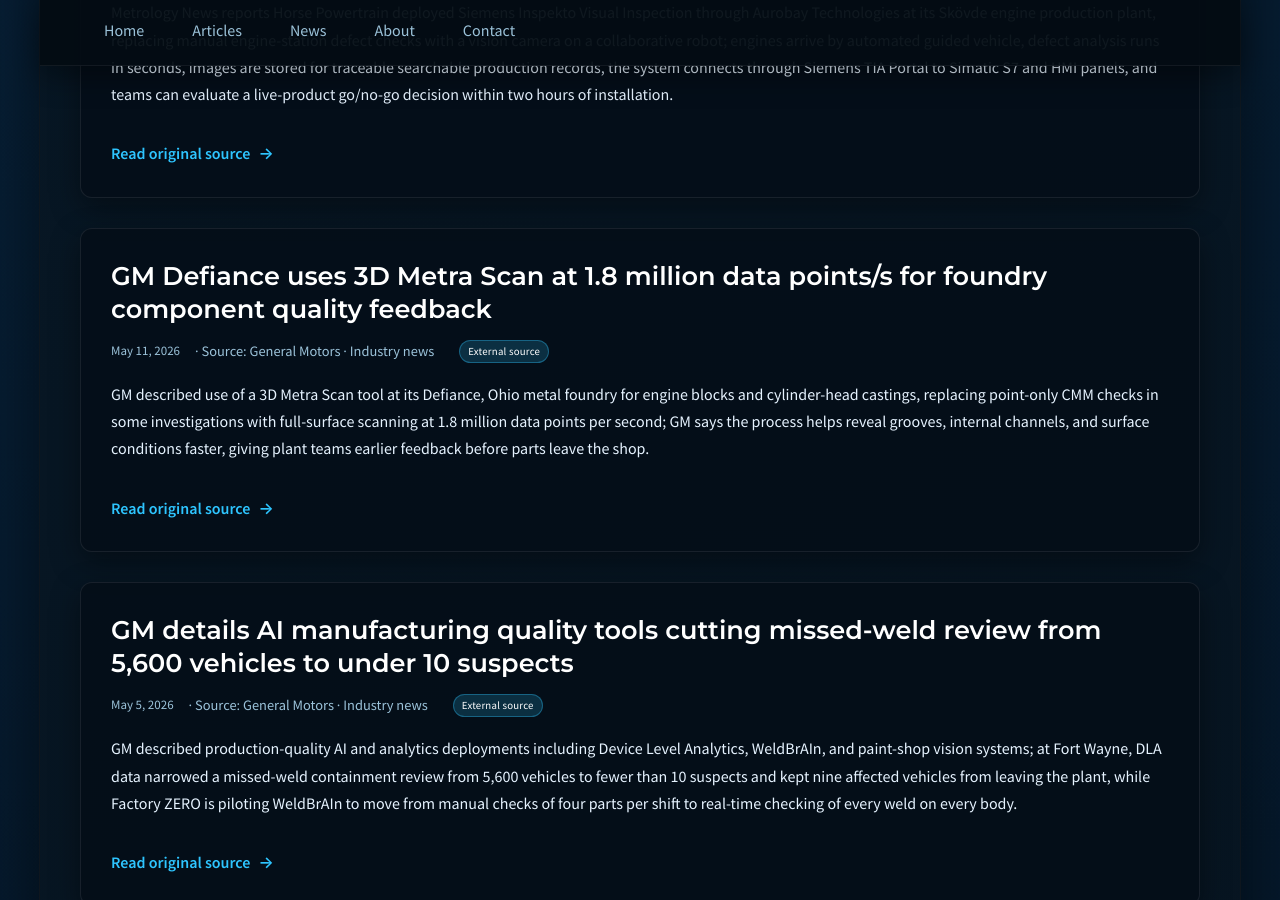
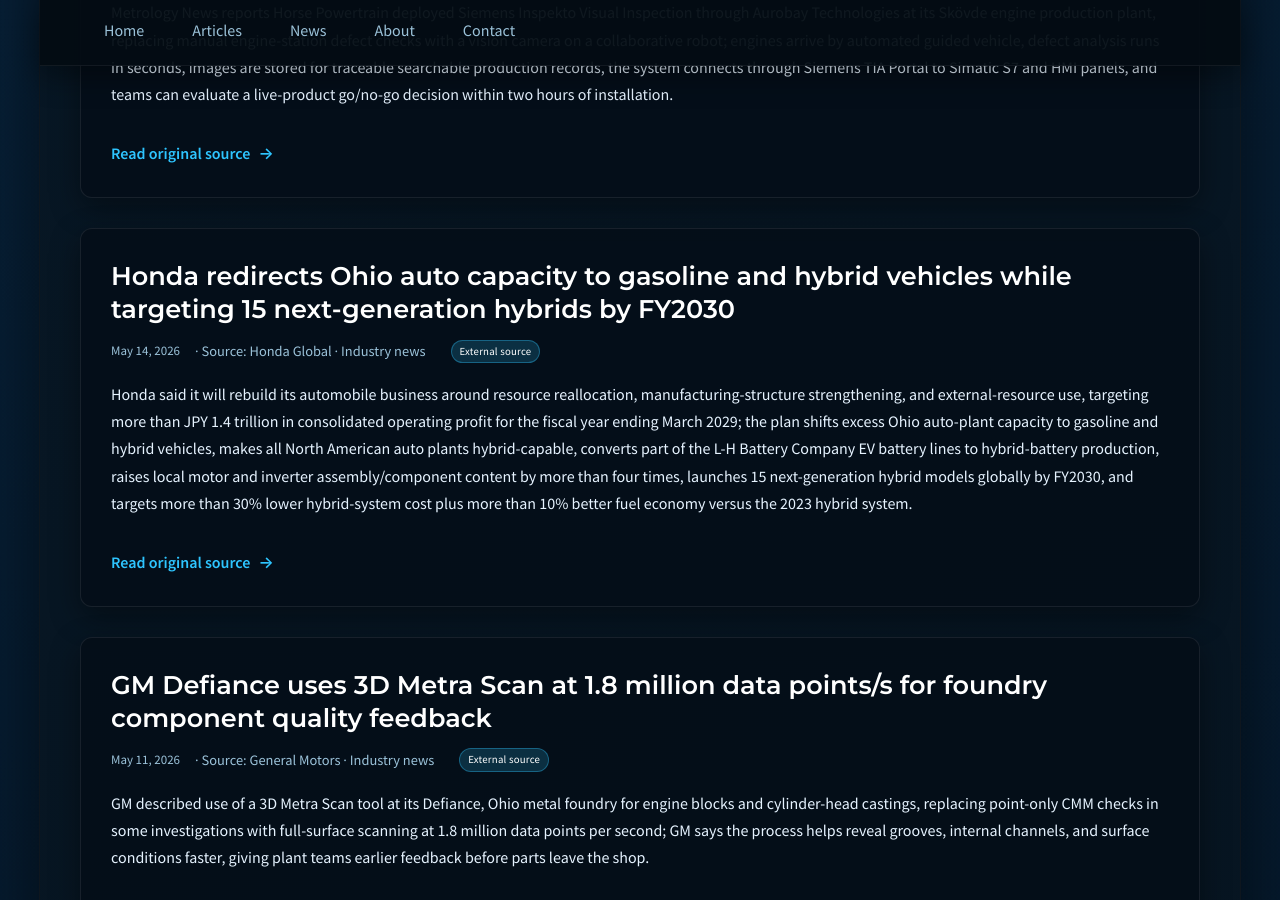
Before and after one commit to JohnForeman/MetrologyCentral, a Jekyll site: the page built from news.md, in a window 1280 px wide and 900 px high, scrolled down 3136 px. Built offline with Jekyll 4.4.1, drawn with Linux system fonts in a browser that asks for light colours.

Commit message:
Add Honda hybrid manufacturing update

```diff
--- a/_data/news.yml
+++ b/_data/news.yml
@@ -94,6 +94,13 @@
     range spanning 0.6 µm to 14 nm, 12 production fabs with more than 400,000 12-inch-equivalent
     wafers per month of capacity, and IATF 16949 certification across all fabs.
   url: https://www.umc.com/en/News/press_release/Content/technology_related/20260514
+- date: '2026-05-14'
+  title: Honda redirects Ohio auto capacity to gasoline and hybrid vehicles while targeting 15 next-generation hybrids by FY2030
+  source: Honda Global
+  sector: auto_manufacturing
+  kind: industry_news
+  summary: Honda said it will rebuild its automobile business around resource reallocation, manufacturing-structure strengthening, and external-resource use, targeting more than JPY 1.4 trillion in consolidated operating profit for the fiscal year ending March 2029; the plan shifts excess Ohio auto-plant capacity to gasoline and hybrid vehicles, makes all North American auto plants hybrid-capable, converts part of the L-H Battery Company EV battery lines to hybrid-battery production, raises local motor and inverter assembly/component content by more than four times, launches 15 next-generation hybrid models globally by FY2030, and targets more than 30% lower hybrid-system cost plus more than 10% better fuel economy versus the 2023 hybrid system.
+  url: https://global.honda/en/newsroom/news/2026/c260514beng.html
 - date: '2026-05-13'
   title: Moment Energy to build 1 GWh second-life EV battery repurposing megafactory
     in Vancouver in six weeks
```
